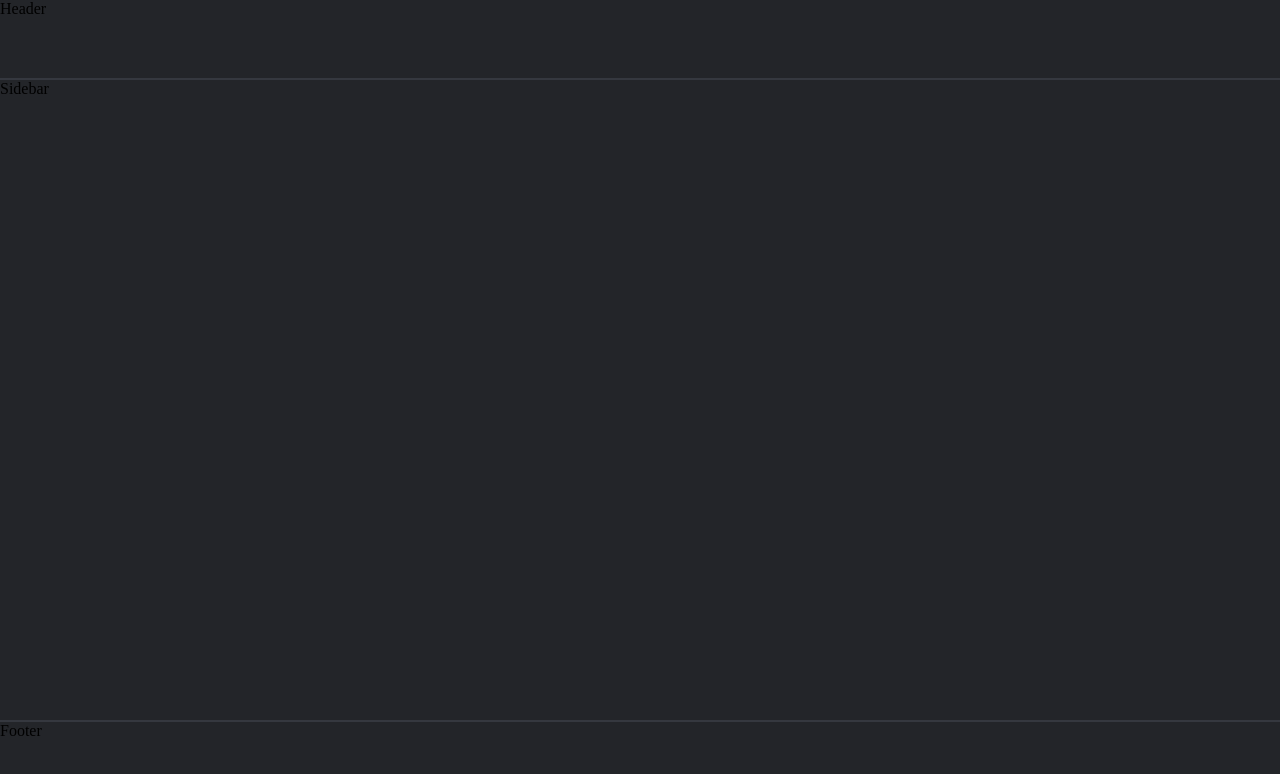
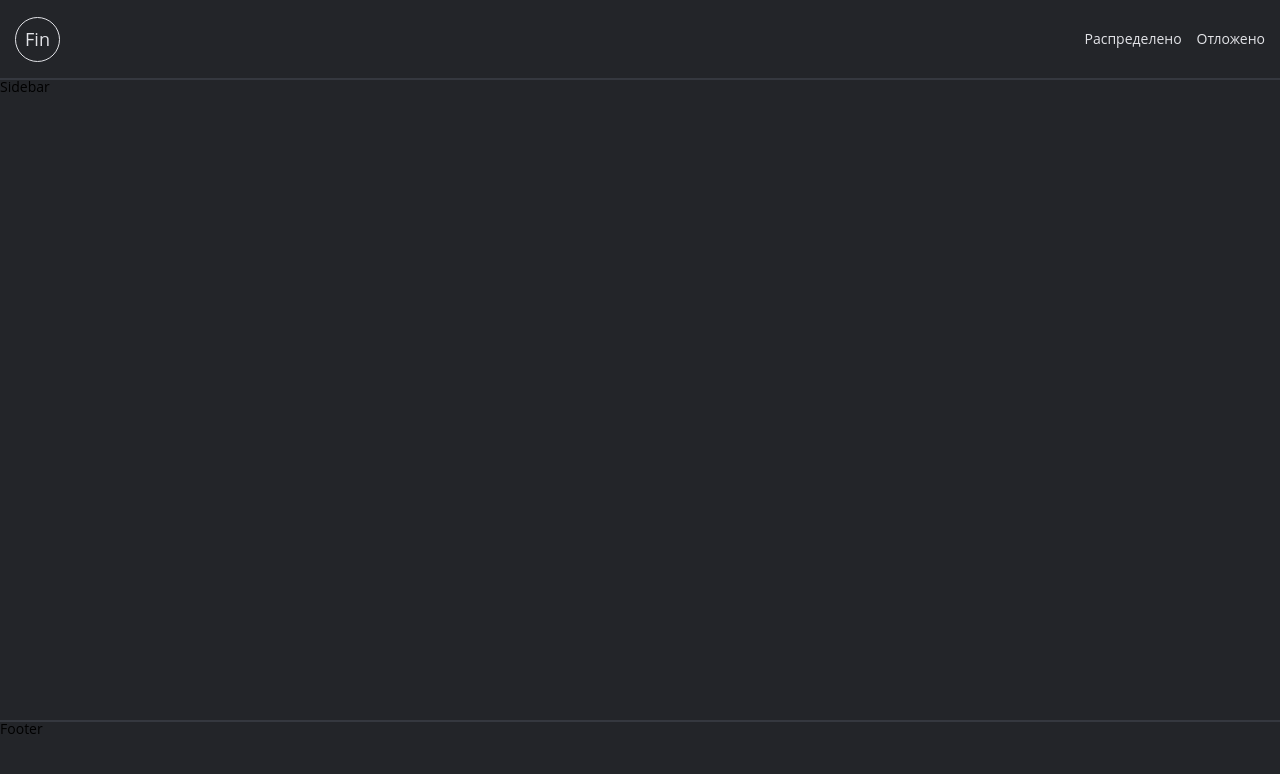
Before and after one commit to Jenya-b/my-finances-app, a React (Create React App) app: page / in a window 1280 px wide. Shown: the top 774 px of the page. Built offline with nearby package versions, Linux system fonts and the light colour scheme.

Commit message:
feat: add content with header component

```diff
--- a/src/constants/colors.ts
+++ /dev/null
@@ -1,4 +0,0 @@
-export enum Colors {
-  DarkGrey = '#232529',
-  SlateGrey = '#35383f',
-}
--- /dev/null
+++ b/src/constants/menu.ts
@@ -0,0 +1,6 @@
+import { path } from 'modules/router/path';
+
+export const menu = [
+  { title: 'Распределено', path: path.distribution },
+  { title: 'Отложено', path: path.setAside },
+];
--- a/src/interfaces/styled.ts
+++ b/src/interfaces/styled.ts
@@ -2,10 +2,24 @@ export interface ITheme {
   colors: {
     backgroundBase: string;
     borderPrimary: string;
+    borderSecondary: string;
+    textPrimary: string;
+    textSecondary: string;
   };
   sizes: {
     header: { height: number };
     sidebar: { width: number };
     footer: { height: number };
+    logo: { height: number; width: number };
+  };
+  borders: {
+    logo: { borderRadius: number };
   };
 }
+
+export enum Colors {
+  DarkGrey = '#232529',
+  SlateGrey = '#35383f',
+  MintCream = '#E2E3E7',
+  DarkGoldenRod = '#9E9990',
+}
--- a/src/modules/components/Header/Header.styled.ts
+++ b/src/modules/components/Header/Header.styled.ts
@@ -1,6 +1,35 @@
+import { NavLink } from 'react-router-dom';
 import styled from 'styled-components';
 
 export const StyledHeader = styled.header`
   grid-area: header;
+  padding: 0 15px;
   border-bottom: 2px solid ${({ theme }) => theme.colors.borderPrimary};
+  display: flex;
+  align-items: center;
+  justify-content: space-between;
 `;
+
+export const Logo = styled.div`
+  width: ${({ theme }) => theme.sizes.logo.width}px;
+  height: ${({ theme }) => theme.sizes.logo.height}px;
+  border: 1px solid ${({ theme }) => theme.colors.borderSecondary};
+  border-radius: ${({ theme }) => theme.borders.logo.borderRadius}%;
+  display: flex;
+  align-items: center;
+  justify-content: center;
+`;
+
+export const LogoIcon = styled.div`
+  font-size: 18px;
+  color: ${({ theme }) => theme.colors.textPrimary};
+`;
+
+export const List = styled.ul`
+  display: flex;
+  column-gap: 15px;
+`;
+
+export const Link = styled(NavLink)`
+  color: ${({ theme }) => theme.colors.textPrimary};
+`;
--- a/src/modules/components/Header/Header.tsx
+++ b/src/modules/components/Header/Header.tsx
@@ -1,3 +1,19 @@
-import { StyledHeader } from './Header.styled';
+import { menu } from 'constants/menu';
+import { StyledHeader, Logo, LogoIcon, List, Link } from './Header.styled';
 
-export const Header = () => <StyledHeader>Header</StyledHeader>;
+export const Header = () => (
+  <StyledHeader>
+    <Logo>
+      <LogoIcon>Fin</LogoIcon>
+    </Logo>
+    <nav>
+      <List>
+        {menu.map(({ title, path }) => (
+          <li key={title}>
+            <Link to={path}>{title}</Link>
+          </li>
+        ))}
+      </List>
+    </nav>
+  </StyledHeader>
+);
--- a/src/modules/components/Layout/Layout.styled.ts
+++ b/src/modules/components/Layout/Layout.styled.ts
@@ -3,6 +3,7 @@ import styled from 'styled-components';
 export const Wrapper = styled.div`
   width: 100%;
   min-height: 100vh;
+  background: ${({ theme }) => theme.colors.backgroundBase};
   display: grid;
   grid-template: ${({ theme }) => theme.sizes.header.height}px 1fr ${({ theme }) =>
       theme.sizes.footer.height}px / ${({ theme }) => theme.sizes.sidebar.width}px 1fr;
--- /dev/null
+++ b/src/modules/router/path.ts
@@ -0,0 +1,4 @@
+export const path = {
+  distribution: 'distribution',
+  setAside: 'set-aside',
+};
--- a/src/styles/global.ts
+++ b/src/styles/global.ts
@@ -3,7 +3,84 @@ import { normalize } from 'styled-normalize';
 
 export default createGlobalStyle`
 	${normalize}
+
+	* {
+		padding: 0;
+		margin: 0;
+		border: 0;
+		font-family: 'Open Sans', sans-serif;
+	}
+	*,
+	*::before,
+	*::after {
+		-moz-box-sizing: border-box;
+		-webkit-box-sizing: border-box;
+		box-sizing: border-box;
+	}
+	:focus,
+	:active {
+		outline: none;
+	}
+	a:focus,
+	a:active {
+		outline: none;
+	}
+	nav,
+	footer,
+	header,
+	section,
+	aside {
+		display: block;
+	}
+	html,
 	body {
-		background: ${({ theme }) => theme.colors.backgroundBase};
+		height: 100%;
+		width: 100%;
+		font-size: 100%;
+		line-height: 1;
+		font-size: 14px;
+		-ms-text-size-adjust: 100%;
+		-moz-text-size-adjust: 100%;
+		-webkit-text-size-adjust: 100%;
+	}
+	input,
+	button,
+	textarea {
+		font-family: inherit;
+	}
+	input::-ms-clear {
+		display: none;
+	}
+	button {
+		cursor: pointer;
+	}
+	button::-moz-focus-inner {
+		padding: 0;
+		border: 0;
+	}
+	a,
+	a:visited {
+		text-decoration: none;
+	}
+	a:hover {
+		text-decoration: none;
+	}
+	ul li {
+		list-style: none;
+	}
+	img {
+		vertical-align: top;
+	}
+	h1,
+	h2,
+	h3,
+	h4,
+	h5,
+	h6 {
+		font-size: inherit;
+		font-weight: 400;
+	}
+	#root{
+		height: 100%;
 	}
 `;
--- a/src/styles/theme.ts
+++ b/src/styles/theme.ts
@@ -1,14 +1,20 @@
-import { Colors } from 'constants/colors';
-import { ITheme } from 'interfaces/styled';
+import { ITheme, Colors } from 'interfaces/styled';
 
 export const theme: ITheme = {
   colors: {
     backgroundBase: Colors.DarkGrey,
     borderPrimary: Colors.SlateGrey,
+    borderSecondary: Colors.MintCream,
+    textPrimary: Colors.MintCream,
+    textSecondary: Colors.DarkGoldenRod,
   },
   sizes: {
     header: { height: 80 },
     sidebar: { width: 150 },
     footer: { height: 80 },
+    logo: { height: 45, width: 45 },
+  },
+  borders: {
+    logo: { borderRadius: 50 },
   },
 };
```
